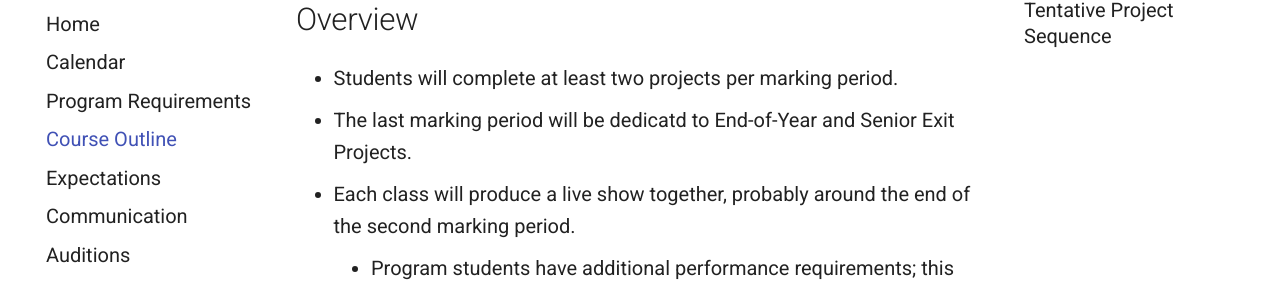
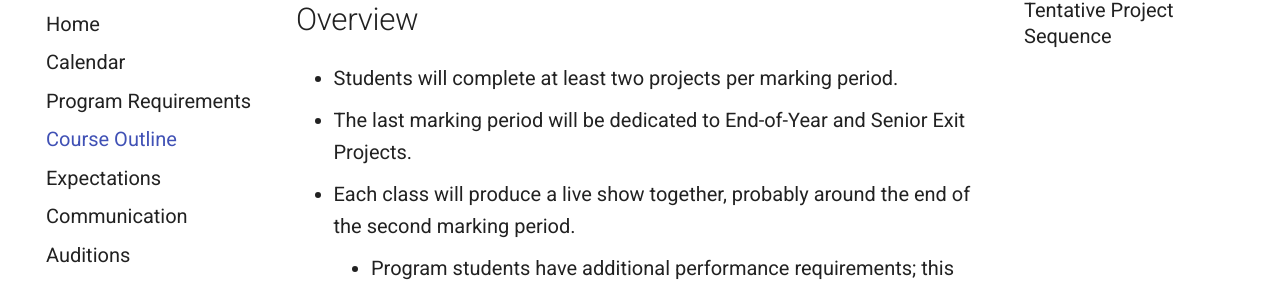
Before and after one commit to sophia-sms/handbook, an MkDocs documentation site: the page built from docs/course-outline.md, in a window 1280 px wide and 900 px high, scrolled down 426 px. Shown: the part 152-442 px from the top of the window. Built offline with MkDocs 1.6.1 and Material for MkDocs 9.7.7, drawn with Linux system fonts in a browser that asks for light colours.

Commit message:
typo pn course outline overview "dedicated"

```diff
--- a/docs/course-outline.md
+++ b/docs/course-outline.md
@@ -12,7 +12,7 @@ The course will be centered around projects that will give students the opportun
 ## Overview
 
 - Students will complete at least two projects per marking period.
-- The last marking period will be dedicatd to End-of-Year and Senior Exit Projects.
+- The last marking period will be dedicated to End-of-Year and Senior Exit Projects.
 - Each class will produce a live show together, probably around the end of the second marking period.
     - Program students have additional performance requirements; this live show is a separate class-based project that will involve all students in each class.
 
```
